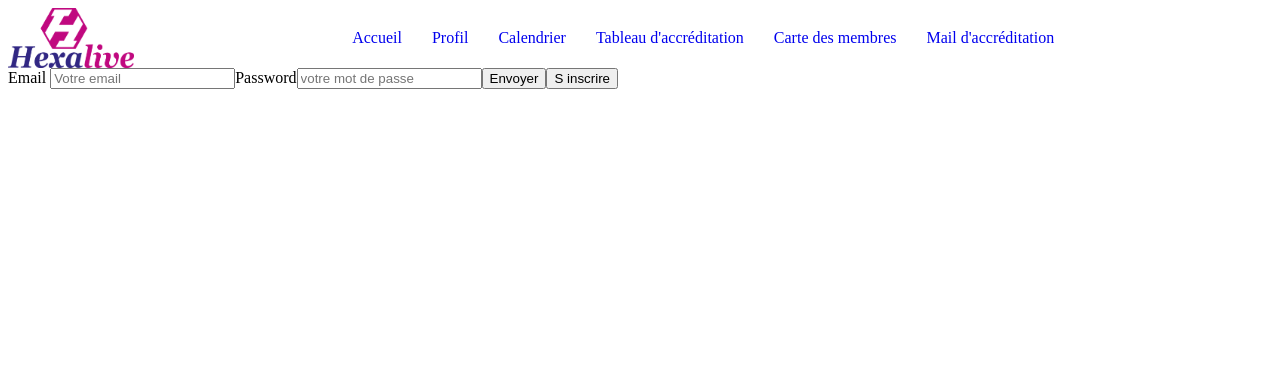
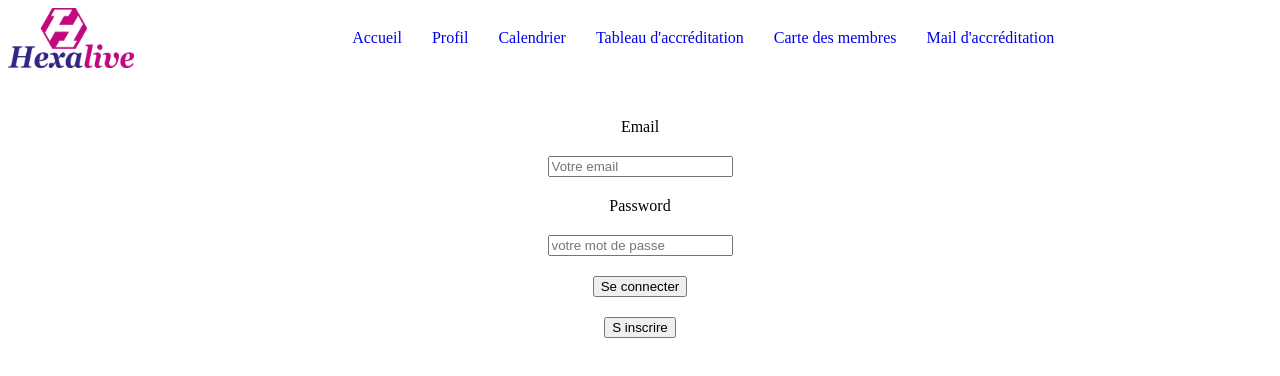
Before and after one commit to Fabienholert/hexalive, a React (Vite) app in the folder frontend/: page / in a window 1280 px wide. Shown: the top 376 px of the page. Built offline with nearby package versions, Linux system fonts and the light colour scheme.

Commit message:
Ajout de styles pour le composant Home et mise à jour des libellés des boutons de soumission

```diff
--- a/frontend/src/pages/home/home.jsx
+++ b/frontend/src/pages/home/home.jsx
@@ -1,6 +1,8 @@
+import "./home.scss";
+
 export default function Home() {
   return (
-    <div className="Home__container">
+    <div className="home__container">
       <form>
         <label for="email"> Email </label>
         <input
@@ -18,7 +20,7 @@ export default function Home() {
           placeholder="votre mot de passe"
           required
         />
-        <input type="submit" value="Envoyer" />
+        <input type="submit" value="Se connecter" />
         <input type="submit" value="S inscrire" />
       </form>
     </div>
--- /dev/null
+++ b/frontend/src/pages/home/home.scss
@@ -0,0 +1,13 @@
+.home__container {
+  display: flex;
+  flex-direction: column;
+  align-items: center;
+
+  form {
+    display: flex;
+    flex-direction: column;
+    gap: 20px;
+    align-items: center;
+    padding-top: 50px;
+  }
+}
```
